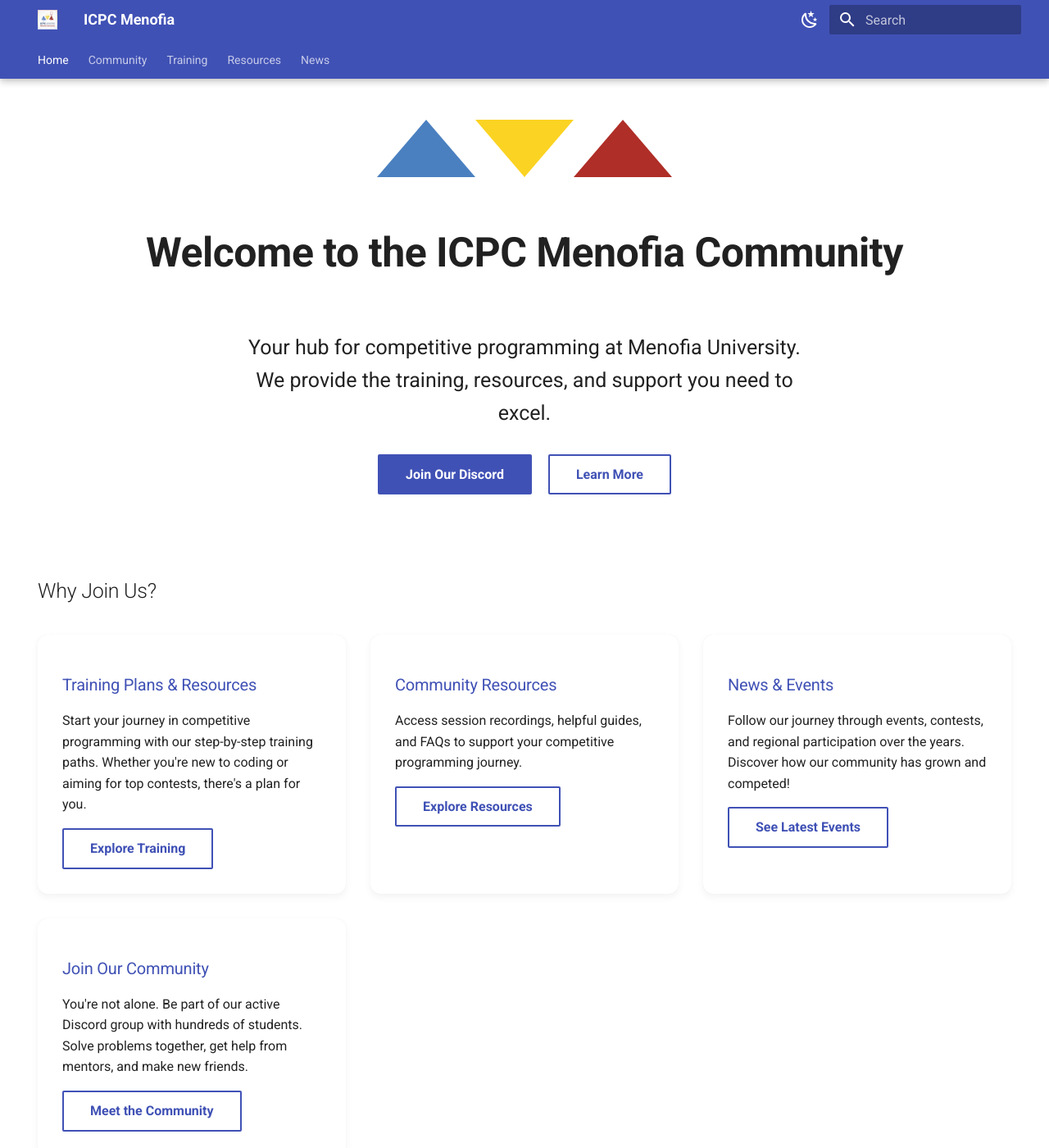
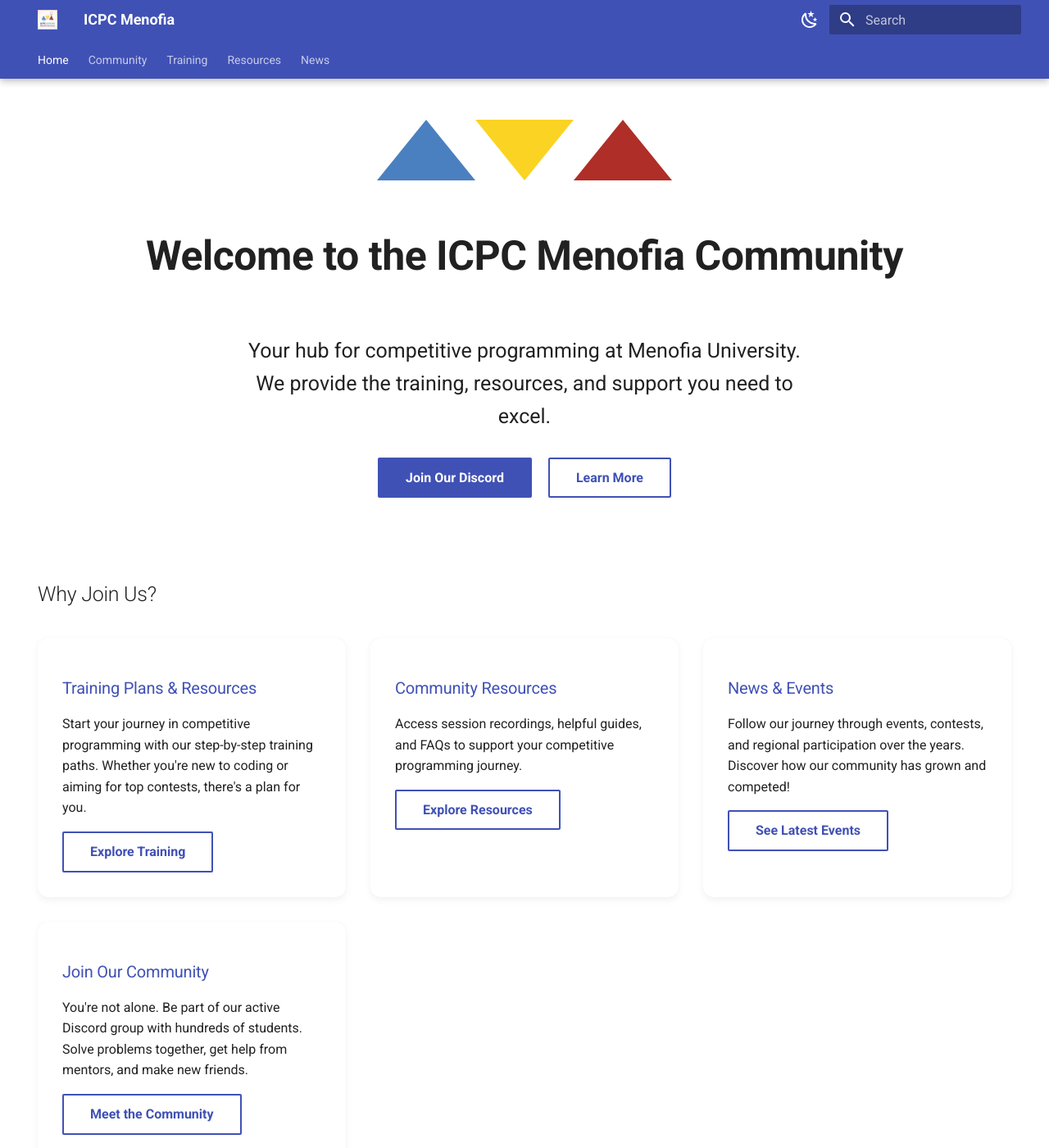
Before and after one commit to ICPC-Menofia/icpc-menofia.github.io, an MkDocs documentation site: the page built from docs/index.md, in a window 1280 px wide and 1400 px high. Shown: the whole window at 82% size. Built offline with MkDocs 1.6.1 and Material for MkDocs 9.7.7, drawn with Linux system fonts in a browser that asks for light colours.

Commit message:
update triangle dimentions

```diff
--- a/docs/assets/css/custom.css
+++ b/docs/assets/css/custom.css
@@ -955,17 +955,17 @@
 
 
 .blue-triangle{
-    border-bottom: 3.5rem solid  hsl(212.54deg 48.36% 52.16%);
+    border-bottom: 3.7rem solid  hsl(212.54deg 48.36% 52.16%);
 }
 
 .yellow-triangle
 {
-  border-top: 3.5rem solid hsl(48.89deg 96.43% 56.08%);
+  border-top: 3.7rem solid hsl(48.89deg 96.43% 56.08%);
 }
 
 .red-triangle
 {
-  border-bottom: 3.5rem solid hsl(3.09deg 63.55% 41.96%);
+  border-bottom: 3.7rem solid hsl(3.09deg 63.55% 41.96%);
 }
 
 [class*="triangle"]
```
